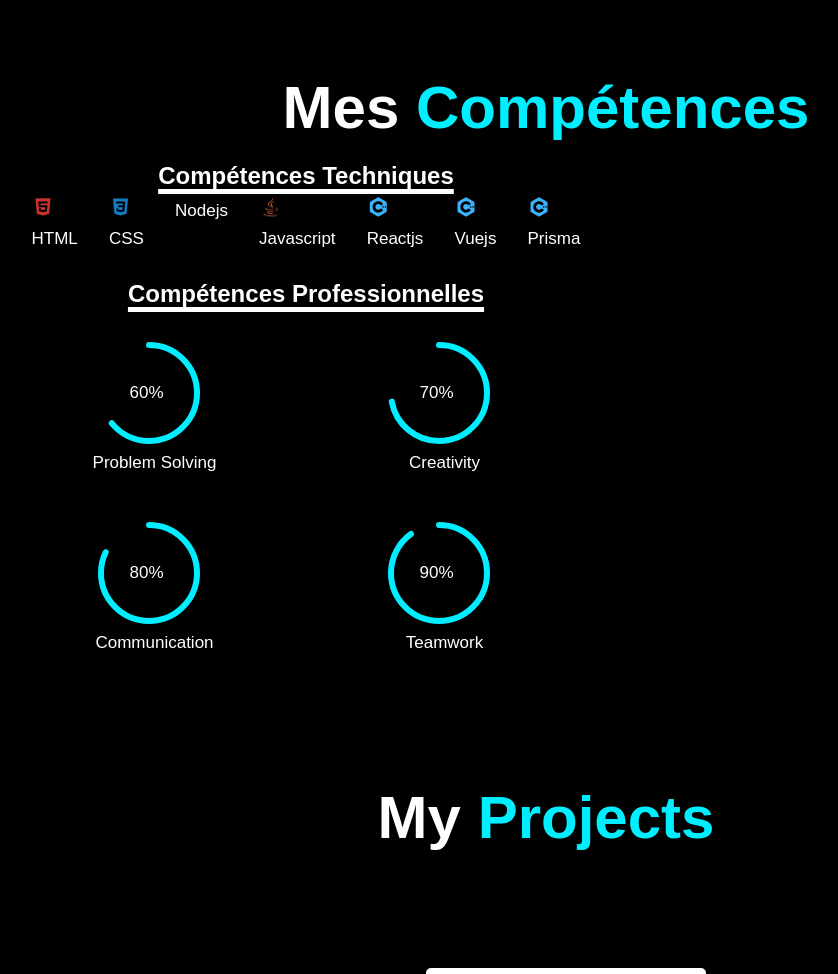
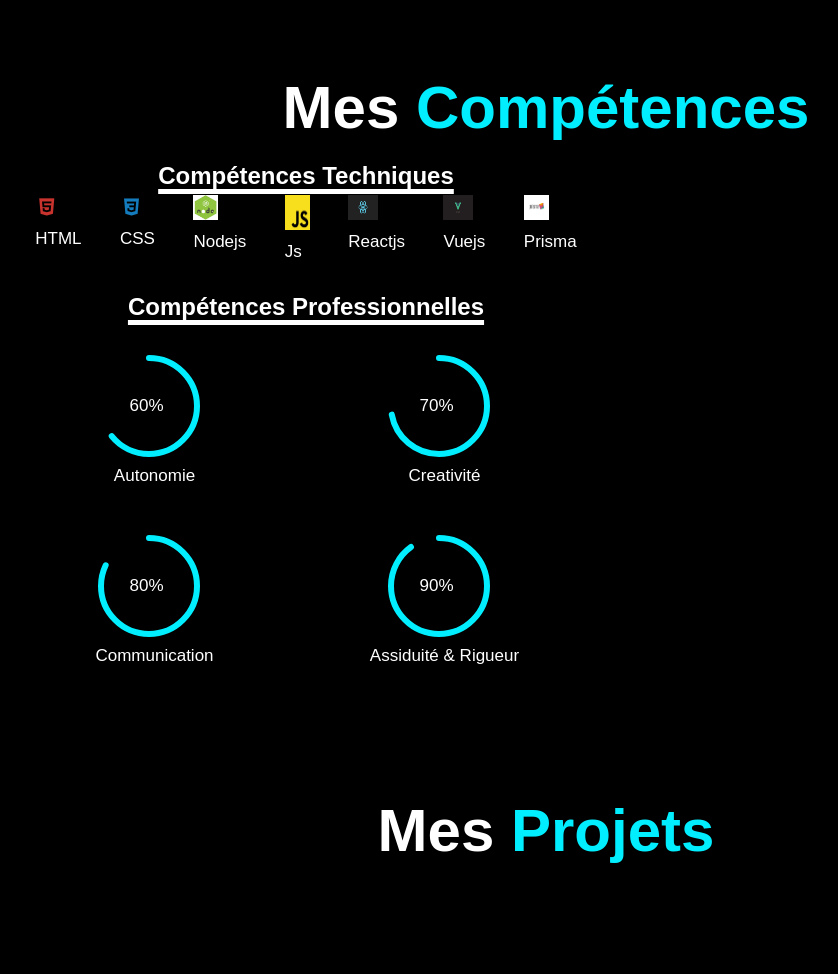
Before and after one commit to Nkoukou93/portofolio, a plain HTML site: page index.html in a window 1280 px wide. Shown: the part 1607-2581 px from the top of the page, without its empty margins (94-932 px from the left). Drawn offline with nearby package versions, Linux system fonts and the light colour scheme.

Commit message:
portofolio

```diff
--- a/index.html
+++ b/index.html
@@ -88,33 +88,33 @@
 
                         </div>
 
-                        <div class="bar"><i class='' style="color: #b0bc1e;"></i>
+                        <div class="bar"><img src="img/nodejs.jpg" alt="" width="25px" height="25px">
                             <div class="info">
                                 <span>Nodejs <span class="addpy"></span></span>
                             </div>
 
                         </div>
 
-                        <div class="bar"><i class='bx bxl-java' style="color: #c95d2e;"></i>
+                        <div class="bar"><img src="img/js.jpg" alt="" width="25px" height="35px">
                             <div class="info">
-                                <span>Javascript <span class="addjava"></span></span>
+                                <span>Js <span class="addc"></span></span>
                             </div>
 
                         </div>
 
-                        <div class="bar"><i class='bx bxl-c-plus-plus'style="color: #3db2fc;"></i>
+                        <div class="bar"><img src="img/reactjs.jpg" alt="" width="30px" height="25px">
                             <div class="info">
                                 <span>Reactjs <span class="addc"></span></span>
                             </div>
 
                         </div>
-                        <div class="bar"><i class='bx bxl-c-plus-plus'style="color: #3db2fc;"></i>
+                        <div class="bar"><img src="img/vuejs.jpg" alt="" width="30px" height="25px">
                             <div class="info">
                                 <span>Vuejs <span class="addc"></span></span>
                             </div>
 
                         </div>
-                        <div class="bar"><i class='bx bxl-c-plus-plus'style="color: #3db2fc;"></i>
+                        <div class="bar"><img src="img/prisma.jpg" alt="" width="25px" height="25px">
                             <div class="info">
                                 <span>Prisma <span class="addc"></span></span>
                             </div>
@@ -133,7 +133,7 @@
                                 <circle class="path path-1" cx="100" cy="80" r="80"></circle>
                             </svg>
                             <div class="percentage">60%</div>
-                            <div class="text">Problem Solving</div>
+                            <div class="text">Autonomie</div>
                         </div>
 
                         <div class="radial-bar">
@@ -142,7 +142,7 @@
                                 <circle class="path path-2" cx="100" cy="80" r="80"></circle>
                             </svg>
                             <div class="percentage">70%</div>
-                            <div class="text">Creativity</div>
+                            <div class="text">Creativité</div>
                         </div>
 
                         <div class="radial-bar">
@@ -160,7 +160,7 @@
                                 <circle class="path path-4" cx="100" cy="80" r="80"></circle>
                             </svg>
                             <div class="percentage">90%</div>
-                            <div class="text">Teamwork</div>
+                            <div class="text">Assiduité &amp; Rigueur</div>
                         </div>
                     </div>
                 </div>
@@ -170,7 +170,7 @@
         <section id="Projects">
             <div id="portfolio" class="services">
                 <div class="main-text" id="serv">
-                    <h2>My <span>Projects</span></h2>
+                    <h2>Mes <span>Projets</span></h2>
                     <div class="serv-container">
                         <div class="row">
                             <img src="img/calculatrice.jpg">
@@ -229,7 +229,7 @@
                         <div>
                             <i class='bx bxl-android' style="color: #00eeff;"></i>
                             <h2>Montage vidéo</h2>
-                            <p>Mobile application developer with knowledge of Java and Android Studio.</p>
+                            <p>Avec la maitrise de l'outil capcut, je peux creer et monter vos videos.</p>
 
                         </div>
                     </div>
@@ -243,7 +243,7 @@
                 <h2>Contactez- <span>Moi </span></h2>
                 <h4>Travaillons ensemble</h4>
                 <div class="contact-list">
-                    <li><i class='bx bxs-send'></i>guilaineyeman93@gmail.com</li>
+                <li><i class='bx bxs-send'></i>guilaineyeman93@gmail.com</li>
                     <li><i class="bx bxs-phone-call" ></i>0024174159811</li>
                 </div>
                 <div class="contact-icons">
```
Also changed, not shown: img/Node.js_logo.svg.png (added), img/js.jpg (added), img/nodejs.jpg (added), img/prisma.jpg (added), img/reactjs.jpg (added), img/vuejs.jpg (added).
